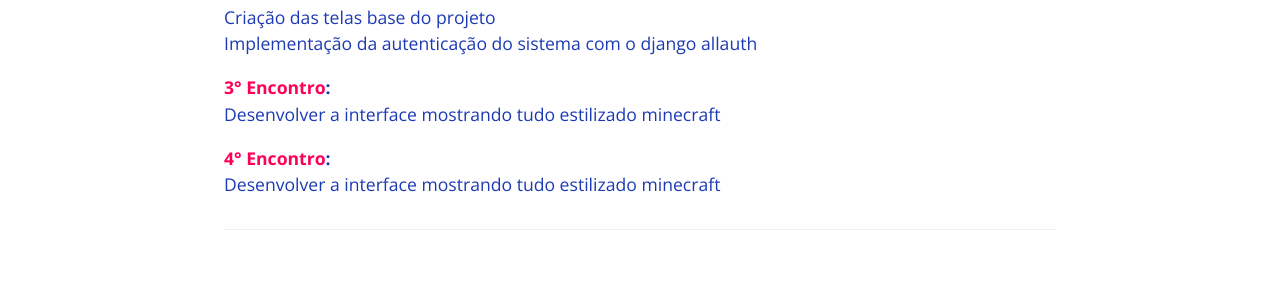
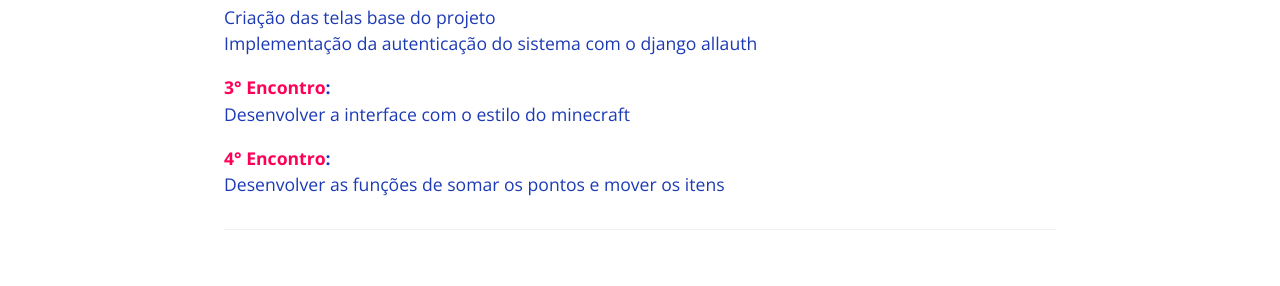
Before and after one commit to E2PC/ProjectPage, a Jekyll site: the page built from MineChest.md, in a window 1280 px wide. Shown: the part 1044-1330 px from the top of the page. Built offline with Jekyll 4.4.1, drawn with Linux system fonts in a browser that asks for light colours.

Commit message:
Update MineChest.md

```diff
--- a/MineChest.md
+++ b/MineChest.md
@@ -39,11 +39,11 @@ A oficina abordará o desenvolvimento do front e do backend do jogo, com as segu
 </p>
 <p>
 <b style="font-weight: bold;"><a href="https://e2pc.github.io/ProjectPage/Encontro3">3° Encontro</a>:<br></b>
-	Desenvolver a interface mostrando tudo estilizado minecraft<br>
+	Desenvolver a interface com o estilo do minecraft<br>
 </p>
 <p>
 	<b style="font-weight: bold;"><a href="https://e2pc.github.io/ProjectPage/Encontro4">4° Encontro</a>:<br></b>
-	Desenvolver a interface mostrando tudo estilizado minecraft<br>
+	Desenvolver as funções de somar os pontos e mover os itens<br>
 </p>
 </body>
 </html>
```
